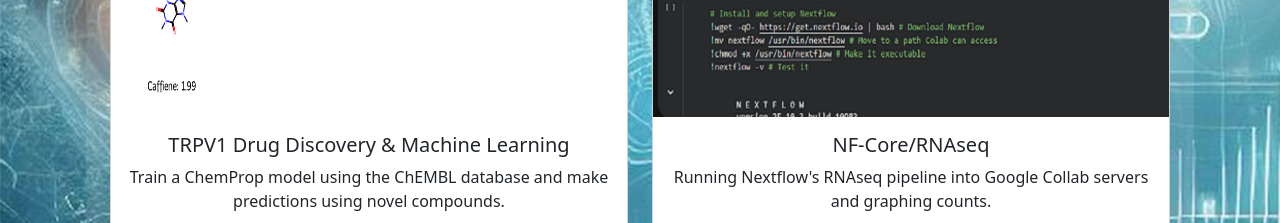
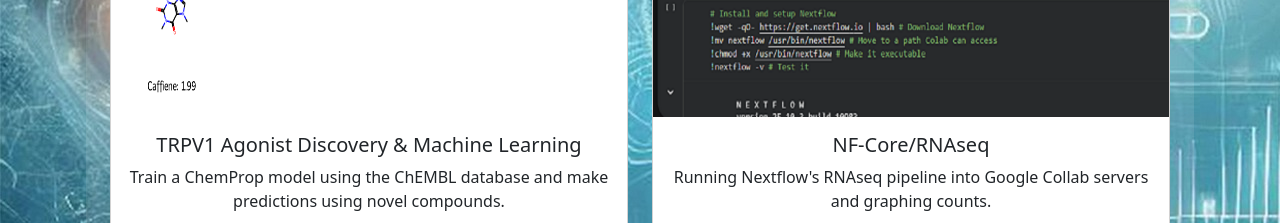
Before and after one commit to FusRaDa/portfolio, a SvelteKit app: page / in a window 1280 px wide. Shown: the part 1120-1343 px from the top of the page. Built offline with nearby package versions, Linux system fonts and the light colour scheme.

Commit message:
changed title

```diff
--- a/src/routes/+page.svelte
+++ b/src/routes/+page.svelte
@@ -29,7 +29,7 @@
               <img src="/img/trpv1-ml.PNG" class="card-img-top" alt="...">
             </div>
             <div class="card-body">
-              <h5 class="card-title">TRPV1 Drug Discovery & Machine Learning</h5>
+              <h5 class="card-title">TRPV1 Agonist Discovery & Machine Learning</h5>
               <p class="card-text">Train a ChemProp model using the ChEMBL database and make predictions using novel compounds.</p>
               <a href="https://github.com/FusRaDa/trpv1-drug-disovery-chemprop" target="_blank" class="btn btn-lg btn-primary" aria-label="external-link"><i class="fa fa-brands fa-github"></i></a>
             </div>
```
